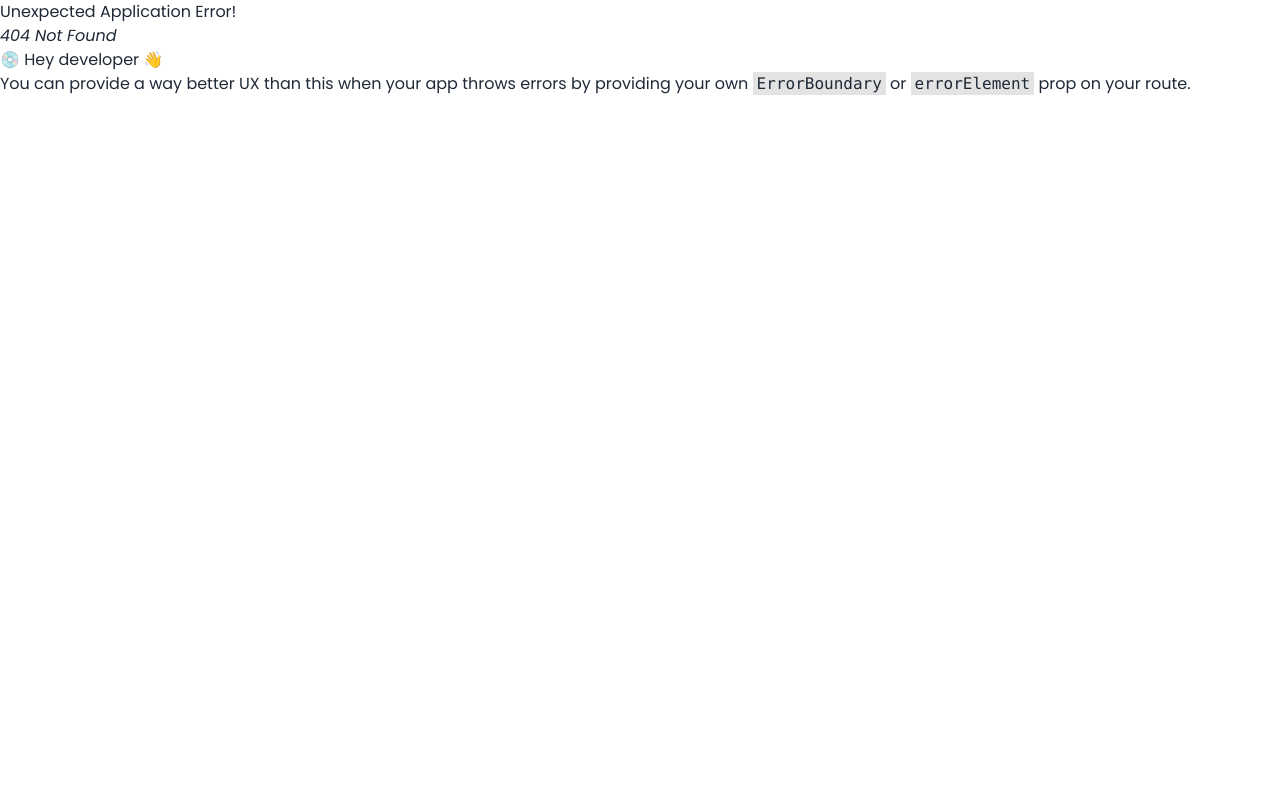
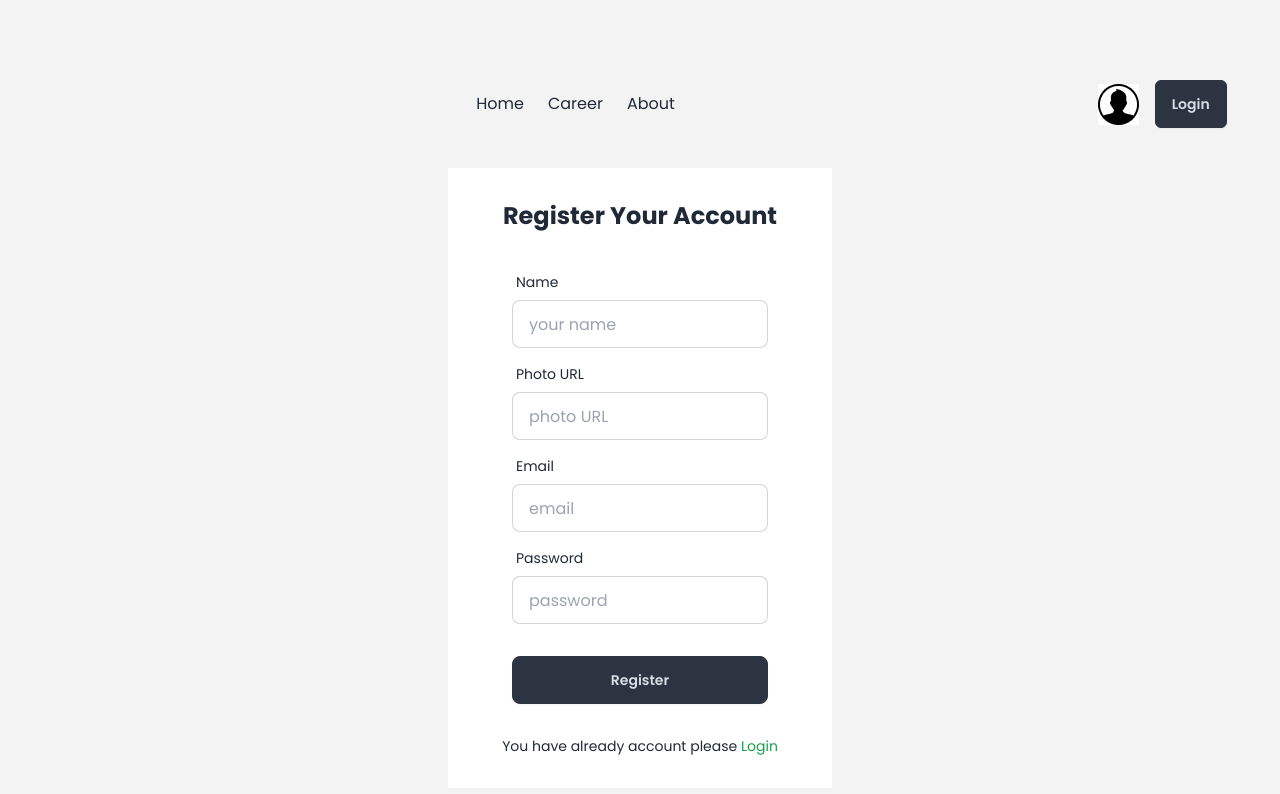
Before and after one commit to kowserahmed121/Dragon-News, a React (Vite) app: page /auth/register in a window 1280 px wide. Before the commit this address had no page. Shown: the top 794 px of the page. Built offline with nearby package versions, Linux system fonts and the light colour scheme.

Commit message:
add login and register button and other functionality

```diff
--- a/src/Components/LetestNews.jsx
+++ b/src/Components/LetestNews.jsx
@@ -9,15 +9,18 @@ const LetestNews = () => {
       <marquee speed={120} className="space-x-10">
         <Link to="/news">
           Keep your finger on the pulse of cyber security and stay up to date
-          with our Dragon News Blog.
+          with our Dragon News Blog. Keep your finger on the pulse of cyber
+          security and stay up to date with our Dragon News Blog.
         </Link>
         <Link to="/news">
           Keep your finger on the pulse of cyber security and stay up to date
-          with our Dragon News Blog.
+          with our Dragon News Blog. Keep your finger on the pulse of cyber
+          security and stay up to date with our Dragon News Blog.
         </Link>
         <Link to="/news">
           Keep your finger on the pulse of cyber security and stay up to date
-          with our Dragon News Blog.
+          with our Dragon News Blog. Keep your finger on the pulse of cyber
+          security and stay up to date with our Dragon News Blog.
         </Link>
       </marquee>
     </div>
--- /dev/null
+++ b/src/Components/Login.jsx
@@ -0,0 +1,51 @@
+import { Link } from "react-router-dom";
+
+const Login = () => {
+  return (
+    <div className="flex justify-center items-center ">
+      <div className="card bg-base-100 rounded-none w-full max-w-sm shrink-0 p-8">
+        <h2 className="text-center font-bold text-3xl">Login Your Account</h2>
+        <form className="card-body">
+          <div className="form-control">
+            <label className="label">
+              <span className="label-text">Email</span>
+            </label>
+            <input
+              type="email"
+              placeholder="email"
+              className="input input-bordered"
+              required
+            />
+          </div>
+          <div className="form-control">
+            <label className="label">
+              <span className="label-text">Password</span>
+            </label>
+            <input
+              type="password"
+              placeholder="password"
+              className="input input-bordered"
+              required
+            />
+            <label className="label">
+              <a href="#" className="label-text-alt link link-hover">
+                Forgot password?
+              </a>
+            </label>
+          </div>
+          <div className="form-control mt-6">
+            <button className="btn btn-neutral">Login</button>
+          </div>
+        </form>
+        <p className="text-sm text-center ">
+          Don't have any account please{" "}
+          <Link className="text-red-600" to="/auth/register">
+            Register
+          </Link>
+        </p>
+      </div>
+    </div>
+  );
+};
+
+export default Login;
--- a/src/Components/Navbar.jsx
+++ b/src/Components/Navbar.jsx
@@ -13,7 +13,9 @@ const Navbar = () => {
         <div>
           <img src={logoImg} alt="" />
         </div>
-        <button className="btn btn-neutral rounded-md">Login</button>
+        <Link to="/auth/login" className="btn btn-neutral rounded-md">
+          Login
+        </Link>
       </div>
     </div>
   );
--- a/src/Components/NewsCard.jsx
+++ b/src/Components/NewsCard.jsx
@@ -24,7 +24,7 @@ const NewsCard = ({ card }) => {
       <img
         src={card.thumbnail_url}
         alt="Thumbnail"
-        className="w-full h-80 object-cover"
+        className="w-full h-[300px] object-cover"
       />
 
       {/* Card Body */}
--- /dev/null
+++ b/src/Components/Register.jsx
@@ -0,0 +1,70 @@
+import { Link } from "react-router-dom";
+
+const Register = () => {
+  return (
+    <div className="flex justify-center items-center ">
+      <div className="card bg-base-100 rounded-none w-full max-w-sm shrink-0 p-8">
+        <h2 className="text-center font-bold text-2xl">
+          Register Your Account
+        </h2>
+        <form className="card-body">
+          <div className="form-control">
+            <label className="label">
+              <span className="label-text">Name</span>
+            </label>
+            <input
+              type="text"
+              placeholder="your name"
+              className="input input-bordered"
+              required
+            />
+          </div>
+          <div className="form-control">
+            <label className="label">
+              <span className="label-text">Photo URL</span>
+            </label>
+            <input
+              type="text"
+              placeholder="photo URL"
+              className="input input-bordered"
+              required
+            />
+          </div>
+          <div className="form-control">
+            <label className="label">
+              <span className="label-text">Email</span>
+            </label>
+            <input
+              type="email"
+              placeholder="email"
+              className="input input-bordered"
+              required
+            />
+          </div>
+          <div className="form-control">
+            <label className="label">
+              <span className="label-text">Password</span>
+            </label>
+            <input
+              type="password"
+              placeholder="password"
+              className="input input-bordered"
+              required
+            />
+          </div>
+          <div className="form-control mt-6">
+            <button className="btn btn-neutral">Register</button>
+          </div>
+        </form>
+        <p className="text-sm text-center ">
+          You have already account please{" "}
+          <Link className="text-green-600" to="/auth/login">
+            Login
+          </Link>
+        </p>
+      </div>
+    </div>
+  );
+};
+
+export default Register;
--- /dev/null
+++ b/src/Layout/AuthLayout.jsx
@@ -0,0 +1,15 @@
+import { Outlet } from "react-router-dom";
+import Navbar from "../Components/Navbar";
+
+const AuthLayout = () => {
+  return (
+    <div className="bg-[#f3f3f3] py-10">
+      <header className="w-11/12 mx-auto py-10">
+        <Navbar></Navbar>
+      </header>
+      <Outlet></Outlet>
+    </div>
+  );
+};
+
+export default AuthLayout;
```
Also changed, not shown: src/main.jsx (+17 -0 lines).
